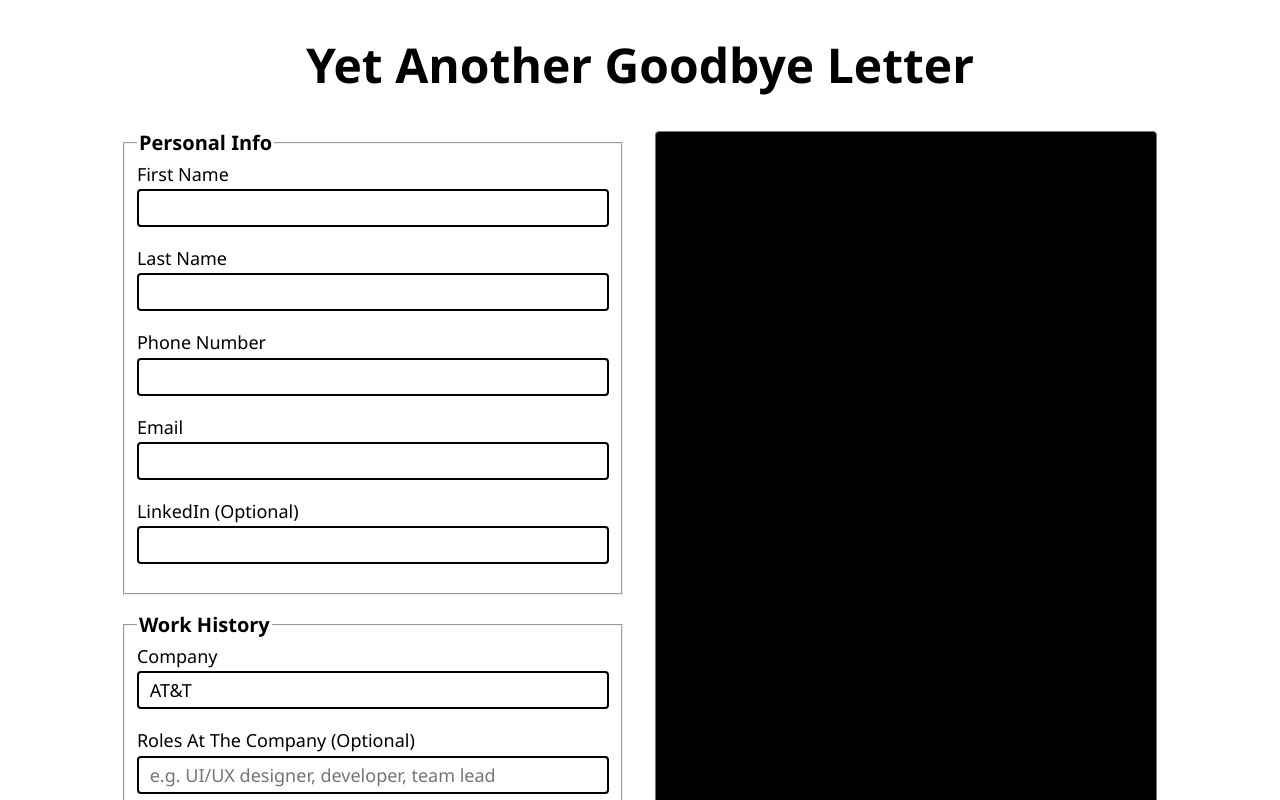
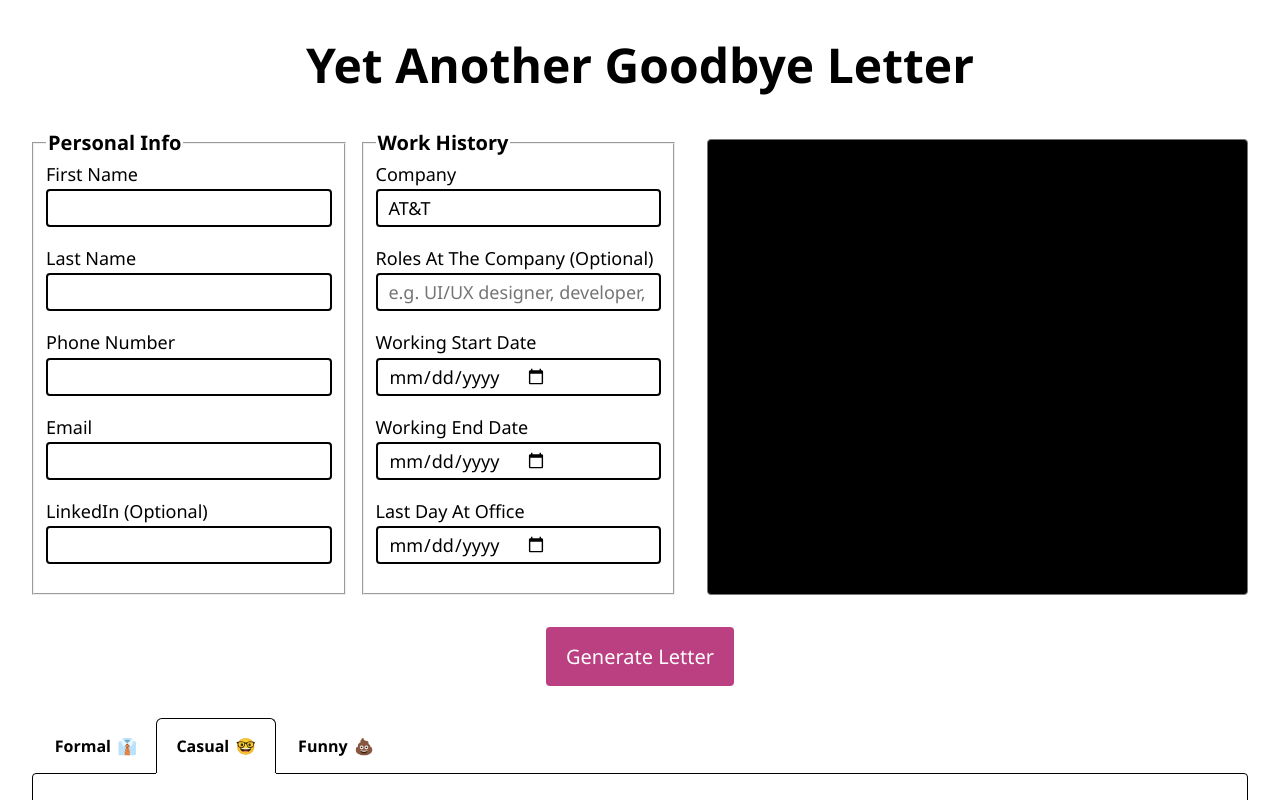
Before and after one commit to shimbarks/yagl, a React (Create React App) app: page / in a window 1280 px wide. Shown: the top 800 px of the page. Built offline with nearby package versions, Linux system fonts and the light colour scheme.

Commit message:
layout enhancements

```diff
--- a/src/App.scss
+++ b/src/App.scss
@@ -2,7 +2,7 @@
 
 .app {
   margin-inline: auto;
-  width: min(100%, 120ch);
+  width: min(100%, 140ch);
   min-height: 100%;
   padding: 2rem;
   display: flex;
@@ -26,14 +26,23 @@
   }
 
   > * {
-    flex-basis: 50%;
+    flex: 1;
+  }
+}
+
+.yagl-form {
+  display: flex;
+  gap: 1em;
+
+  @media screen and (max-width: 1000px) {
+    flex-direction: column;
   }
 }
 
 .code-editor {
-  min-height: 250px;
+  min-height: 300px;
   resize: none;
-  margin-block: 2px;
+  margin-top: 10px;
   border-radius: 4px;
   padding: 1em;
   background-color: black;
@@ -46,12 +55,6 @@
   }
 }
 
-.yagl-form {
-  display: flex;
-  flex-direction: column;
-  gap: 1em;
-}
-
 .submit-button {
   min-width: 180px;
   padding: 0.8em 1em;
@@ -59,7 +62,7 @@
   border-radius: 4px;
   background-color: $pink-500;
   color: white;
-  font-family: 'Segoe UI', Tahoma, Geneva, Verdana, sans-serif;
+  font-family: $default-font;
   font-size: 20px;
   text-transform: capitalize;
   transition: background-color 0.2s ease-in-out;
--- a/src/components/form-field/FormField.scss
+++ b/src/components/form-field/FormField.scss
@@ -8,6 +8,7 @@
   &__label {
     font-size: 18px;
     text-transform: capitalize;
+    white-space: nowrap;
   }
 
   &__input {
--- a/src/components/tone-tabs/ToneTabs.scss
+++ b/src/components/tone-tabs/ToneTabs.scss
@@ -6,6 +6,10 @@
 
 .tab-list {
   display: flex;
+
+  @media screen and (max-width: 800px) {
+    justify-content: center;
+  }
 }
 
 .tab-button {
@@ -13,6 +17,7 @@
   background-color: transparent;
   border-top-left-radius: 6px;
   border-top-right-radius: 6px;
+  font-family: $default-font;
   font-size: 16px;
   font-weight: bold;
   text-transform: lowercase;
@@ -47,7 +52,8 @@
   border: 1px solid;
   border-radius: 4px;
 
-  &:focus {
+  &:focus-visible {
+    outline-color: $blue-200;
     outline-offset: -2px;
   }
 }
--- a/src/styles/_base.scss
+++ b/src/styles/_base.scss
@@ -1,3 +1,5 @@
+@use '.' as *;
+
 html,
 body,
 #root {
@@ -6,5 +8,5 @@ body,
 
 body {
   overflow-y: auto;
-  font-family: 'Segoe UI', Tahoma, Geneva, Verdana, sans-serif;
+  font-family: $default-font;
 }
--- a/src/styles/_index.scss
+++ b/src/styles/_index.scss
@@ -1 +1,2 @@
 @forward './colors';
+@forward './typography';
--- /dev/null
+++ b/src/styles/_typography.scss
@@ -0,0 +1 @@
+$default-font: 'Segoe UI', Tahoma, Geneva, Verdana, sans-serif;
```
